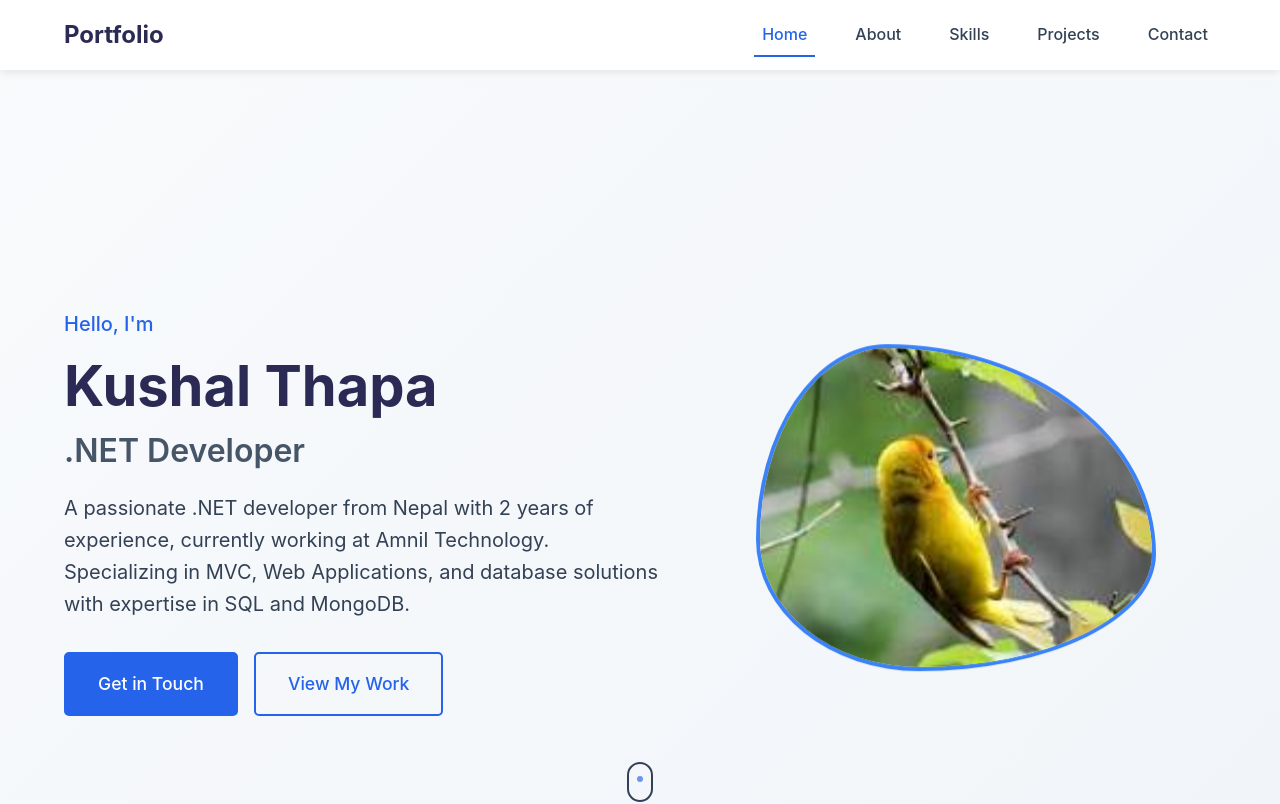
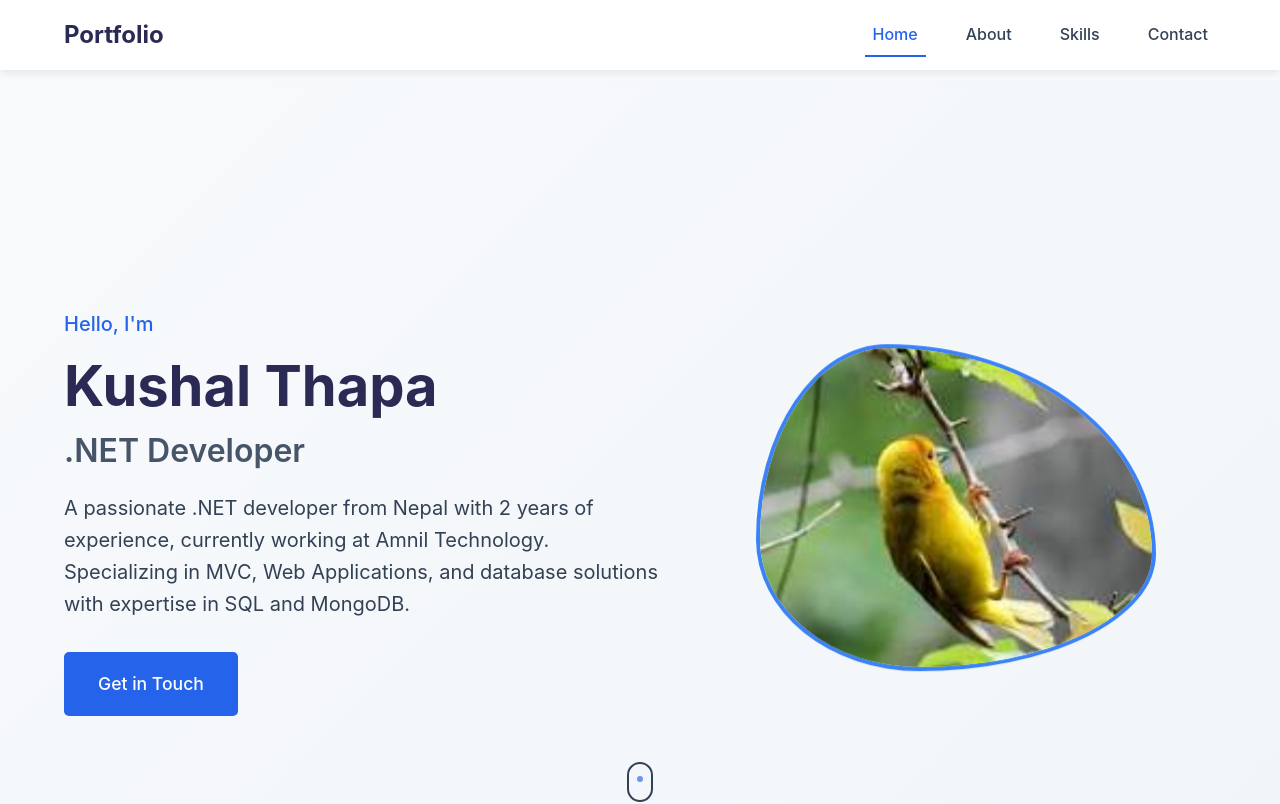
Before and after one commit to kusal26/Portfolio, an Angular app: page / in a window 1280 px wide. Shown: the top 804 px of the page. Built offline with nearby package versions, Linux system fonts and the light colour scheme.

Commit message:
fix: comment out 'Projects' link in footer and header components, and disable 'View My Work' button in hero component

```diff
--- a/src/app/components/footer/footer.component.ts
+++ b/src/app/components/footer/footer.component.ts
@@ -27,7 +27,7 @@ export class FooterComponent {
       { label: 'Home', id: 'home' },
       { label: 'About', id: 'about' },
       { label: 'Skills', id: 'skills' },
-      { label: 'Projects', id: 'projects' },
+      // { label: 'Projects', id: 'projects' },
       { label: 'Contact', id: 'contact' }
     ],
     socialLinks: [
--- a/src/app/components/header/header.component.ts
+++ b/src/app/components/header/header.component.ts
@@ -22,7 +22,7 @@ export class HeaderComponent {
     { id: 'home', label: 'Home' },
     { id: 'about', label: 'About' },
     { id: 'skills', label: 'Skills' },
-    { id: 'projects', label: 'Projects' },
+    // { id: 'projects', label: 'Projects' },
     { id: 'contact', label: 'Contact' }
   ];
 
--- a/src/app/components/hero/hero.component.html
+++ b/src/app/components/hero/hero.component.html
@@ -7,7 +7,7 @@
       <p class="description">{{description}}</p>
       <div class="hero-buttons">
         <a (click)="scrollToSection('contact')" class="btn btn-primary">Get in Touch</a>
-        <a (click)="scrollToSection('projects')" class="btn btn-outline">View My Work</a>
+        <!-- <a (click)="scrollToSection('projects')" class="btn btn-outline">View My Work</a> -->
       </div>
     </div>
     <div class="hero-image">
```
